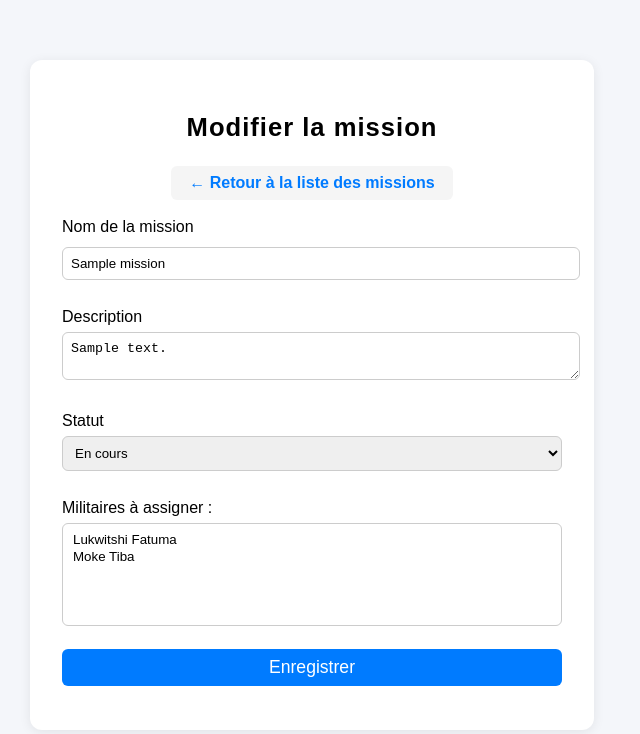
After one commit to kevas9991/Gestionmilitaires, a PHP site: page /modifier_mission.php?id=1 in a window 1280 px wide. The commit adds this page. Shown: the top 734 px of the page, without its empty margins (328-968 px from the left). Run offline with PHP 8.4, Linux system fonts and the light colour scheme; a user stored in the database is signed in; data comes from the database, SQL or seed files in the repository; tables that the repository leaves empty or names only in its code hold one stand-in row (values such as "Sample post").

Commit message:
ajout onglet missions et système de gestion des missions

```diff
--- a/ajouter_militaire.php
+++ b/ajouter_militaire.php
@@ -141,6 +141,11 @@ if ($_SERVER['REQUEST_METHOD'] === 'POST') {
             <input type="file" name="photo" id="photo" accept="image/*">
             <label for="date_enrolement">Date d'enrôlement</label>
             <input type="date" name="date_enrolement" id="date_enrolement">
+            <label for="statut">Statut</label>
+            <select name="statut" id="statut" required>
+                <option value="En service">En service</option>
+                <option value="Retraité">Retraité</option>
+            </select>
             <button type="submit">Ajouter</button>
             <!-- Bouton retour vers la liste -->
             <a href="gestion_personnel.php" class="btn-retour">← Retour à la liste</a>
--- a/auth.php
+++ b/auth.php
@@ -1,6 +1,9 @@
 <?php
 
-session_start();
+if (session_status() === PHP_SESSION_NONE) {
+    session_start();
+}
+
 if (!isset($_SESSION['admin']) || $_SESSION['admin'] !== true) {
     header('Location: login.php');
     exit();
--- a/dashboard.php
+++ b/dashboard.php
@@ -33,6 +33,7 @@ $militaires = $stmt->fetchAll();
         <div class="navbar-links">
             <a href="dashboard.php">Tableau de bord</a>
             <a href="gestion_personnel.php">Gestion du personnel</a>
+            <a href="missions.php">Missions</a>
         </div>
     </nav>
     <div class="main-content">
--- a/login.php
+++ b/login.php
@@ -49,6 +49,9 @@ require_once 'db.php';
     <link rel="stylesheet" href="style.css">
 </head>
 <body>
+    <div class="login-split">
+        <div class="login-image"></div>
+        <div class="login-form-side">
             <div class="login-container">
                 <h2>Connexion Administrateur</h2>
                 <!-- Affiche le message d'erreur si besoin -->
@@ -68,5 +71,7 @@ require_once 'db.php';
                     <a href="register_admin.php">S'inscrire comme admin</a>
                 </p>
             </div>
+        </div>
+    </div>
 </body>
 </html>
--- /dev/null
+++ b/modifier_mission.php
@@ -0,0 +1,133 @@
+<?php
+require_once 'auth.php';
+require_once 'db.php';
+
+$id = $_GET['id'] ?? null;
+if (!$id) { header('Location: missions.php'); exit(); }
+
+// Récupérer la mission
+$stmt = $pdo->prepare("SELECT * FROM missions WHERE id = ?");
+$stmt->execute([$id]);
+$mission = $stmt->fetch();
+if (!$mission) { header('Location: missions.php'); exit(); }
+
+// Récupérer les militaires
+$stmt = $pdo->query("SELECT id, nom FROM militaires");
+$militaires = $stmt->fetchAll();
+
+// Militaires déjà assignés
+$stmt2 = $pdo->prepare("SELECT militaire_id FROM mission_militaires WHERE mission_id = ?");
+$stmt2->execute([$id]);
+$militaires_assignes = $stmt2->fetchAll(PDO::FETCH_COLUMN);
+
+if ($_SERVER['REQUEST_METHOD'] === 'POST') {
+    $nom = $_POST['nom'];
+    $description = $_POST['description'];
+    $statut = $_POST['statut'];
+    $militaires_selectionnes = $_POST['militaires'] ?? [];
+
+    // Mise à jour mission
+    $stmt = $pdo->prepare("UPDATE missions SET nom=?, description=?, statut=? WHERE id=?");
+    $stmt->execute([$nom, $description, $statut, $id]);
+
+    // Mise à jour militaires assignés
+    $pdo->prepare("DELETE FROM mission_militaires WHERE mission_id=?")->execute([$id]);
+    foreach ($militaires_selectionnes as $militaire_id) {
+        $pdo->prepare("INSERT INTO mission_militaires (mission_id, militaire_id) VALUES (?, ?)")->execute([$id, $militaire_id]);
+    }
+
+    header('Location: missions.php');
+    exit();
+}
+?>
+<!DOCTYPE html>
+<html lang="fr">
+<head>
+    <meta charset="UTF-8">
+    <title>Modifier la mission</title>
+    <link rel="stylesheet" href="style.css">
+    <style>
+        .form-box {
+            max-width: 500px;
+            margin: 60px auto;
+            background: #fff;
+            border-radius: 12px;
+            box-shadow: 0 2px 12px rgba(0,0,0,0.08);
+            padding: 32px;
+        }
+        .form-box h2 {
+            text-align: center;
+            margin-bottom: 24px;
+        }
+        .form-box label {
+            display: block;
+            margin-top: 16px;
+            margin-bottom: 6px;
+        }
+        .form-box input, .form-box textarea, .form-box select, .form-box button {
+            width: 100%;
+            margin-bottom: 12px;
+            padding: 8px;
+            border-radius: 6px;
+            border: 1px solid #ccc;
+        }
+        .form-box button {
+            background: #007bff;
+            color: #fff;
+            border: none;
+            font-size: 1.1em;
+            cursor: pointer;
+        }
+        .form-box button:hover {
+            background: #0056b3;
+        }
+        .btn-retour {
+            display: block;
+            margin: 0 auto 18px auto;
+            background: #f5f5f5;
+            color: #007bff;
+            border: none;
+            border-radius: 6px;
+            padding: 8px 18px;
+            font-weight: bold;
+            text-align: center;
+            text-decoration: none;
+            width: fit-content;
+        }
+        .btn-retour:hover {
+            background: #e0e0e0;
+            color: #0056b3;
+        }
+    </style>
+</head>
+<body>
+    <div class="form-box">
+        <h2>Modifier la mission</h2>
+        <a href="missions.php" class="btn-retour">← Retour à la liste des missions</a>
+        <form method="POST">
+            <label for="nom">Nom de la mission</label>
+            <input type="text" name="nom" id="nom" value="<?= htmlspecialchars($mission['nom']) ?>" required>
+
+            <label for="description">Description</label>
+            <textarea name="description" id="description"><?= htmlspecialchars($mission['description']) ?></textarea>
+
+            <label for="statut">Statut</label>
+            <select name="statut" id="statut">
+                <option value="En cours" <?= $mission['statut']=='En cours'?'selected':'' ?>>En cours</option>
+                <option value="Terminée" <?= $mission['statut']=='Terminée'?'selected':'' ?>>Terminée</option>
+            </select>
+
+            <label for="militaires">Militaires à assigner :</label>
+            <select name="militaires[]" id="militaires" multiple size="5">
+                <?php foreach ($militaires as $m): ?>
+                    <option value="<?= $m['id'] ?>" <?= in_array($m['id'], $militaires_assignes)?'selected':'' ?>>
+                        <?= htmlspecialchars($m['nom']) ?>
+                    </option>
+                <?php endforeach; ?>
+            </select>
+
+            <button type="submit">Enregistrer</button>
+        </form>
+    </div>
+</body>
+</html>
--- a/style.css
+++ b/style.css
@@ -8,33 +8,41 @@ body {
     margin: 100px auto;
     padding: 30px;
     background: #fff;
-    border-radius: 8px;
-    box-shadow: 0 0 10px rgba(0,0,0,0.1);
+    border-radius: 14px;
+    box-shadow: 0 2px 16px rgba(0,0,0,0.10);
 }
 h2 {
     text-align: center;
-    margin-bottom: 20px;
+    margin-bottom: 28px;
+    font-size: 1.6em;
+    font-weight: bold;
+    letter-spacing: 1px;
 }
 label {
     display: block;
     margin-top: 10px;
+    margin-bottom: 6px;
+    font-size: 1em;
+    font-weight: 500;
 }
 input[type="text"], input[type="password"] {
     width: 100%;
     padding: 8px;
     margin-top: 5px;
+    margin-bottom: 15px;
     border: 1px solid #ccc;
     border-radius: 4px;
 }
 button {
     width: 100%;
     padding: 10px;
-    margin-top: 20px;
+    margin-top: 10px;
     background: #007bff;
     color: #fff;
     border: none;
     border-radius: 4px;
     cursor: pointer;
+    font-size: 1.1em;
 }
 button:hover {
     background: #0056b3;
```
Also changed, not shown: other parts of style.css (+82 -0 lines), ajouter_mission.php (added, +122 -0 lines), gestion_personnel.php (+63 -7 lines), imprimer_mission.php (added, +85 -0 lines), missions.php (added, +135 -0 lines), modifier_militaire.php (+8 -2 lines), supprimer_mission.php (added, +11 -0 lines), uploads/6882f182791c4_téléchargement.jpeg (added), 1 other file. Lines whose indentation alone changed are shown as unchanged.
